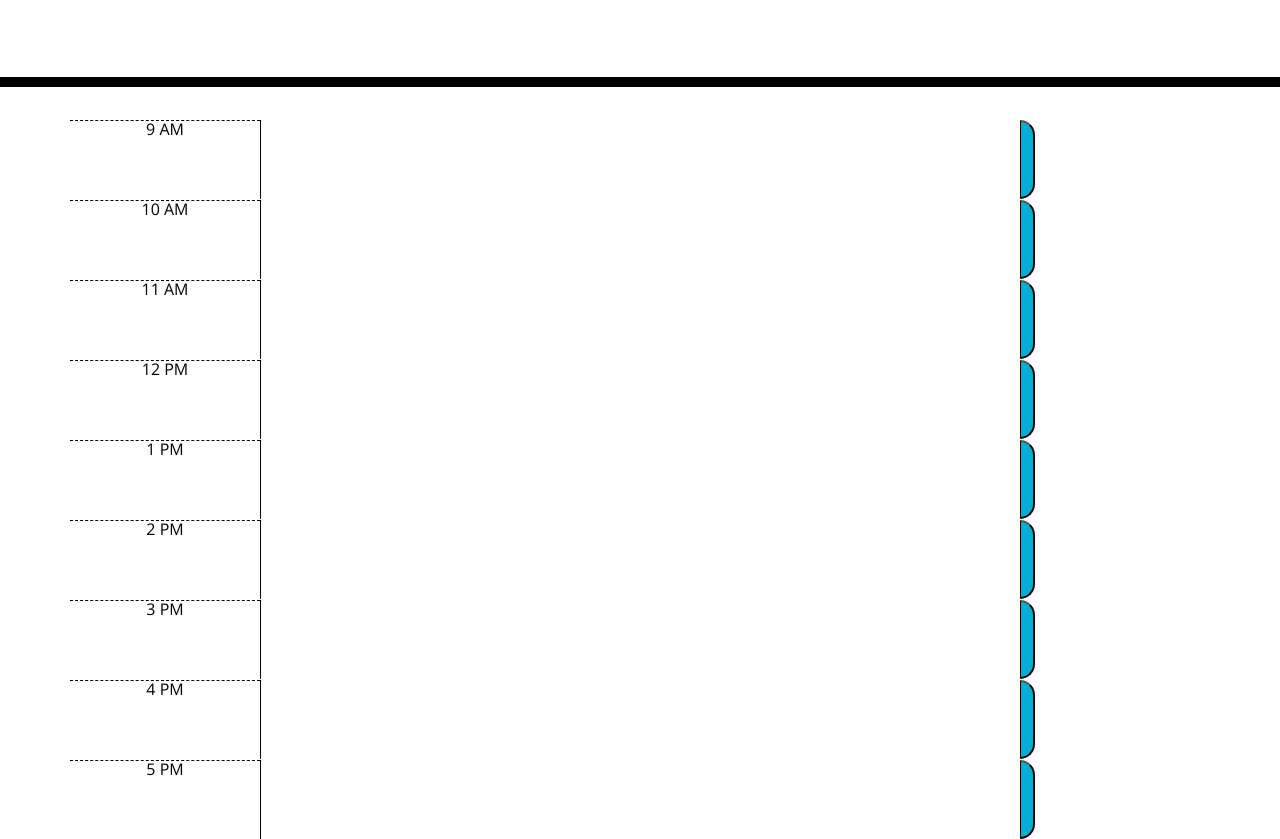
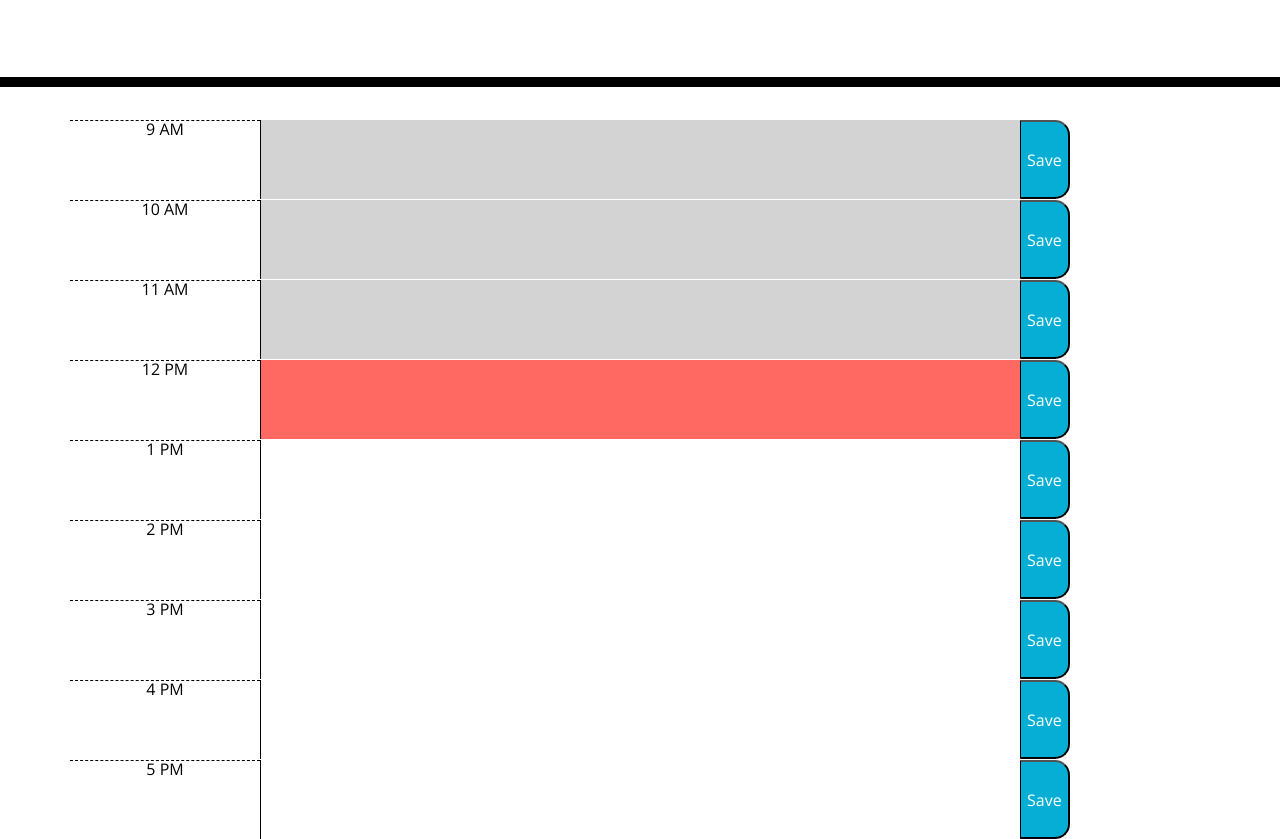
Before and after one commit to TriLea/aDailyPlanner, a plain HTML site: page Develop/index.html in a window 1280 px wide. Shown: the part 181-1020 px from the top of the page. Drawn offline with nearby package versions, Linux system fonts and the light colour scheme.

Commit message:
debugging steps, set static hour to try and find why future is not loading

```diff
--- a/Develop/index.html
+++ b/Develop/index.html
@@ -33,55 +33,55 @@
       <div class="row time-block">
         <div class="hour col-md-2">9 AM</div>
         <textarea id="9" class="textarea col-lg-8"></textarea>
-        <button class="saveBtn" onclick="save('9')" id="save_9"></button>
+        <button class="saveBtn" onclick="save('9')" id="save_9">Save</button>
       </div>
 
       <div class="row time-block">
         <div class="hour col-md-2">10 AM</div>
         <textarea id="10" class="textarea col-lg-8"></textarea>
-        <button class="saveBtn" onclick="save('10')" id="save_10"></button>
+        <button class="saveBtn" onclick="save('10')" id="save_10">Save</button>
       </div>
 
       <div class="row time-block">
         <div class="hour col-md-2 ">11 AM</div>
         <textarea id="11" class="textarea col-lg-8"></textarea>
-        <button class="saveBtn" onclick="save('11')" id="save_11"></button>
+        <button class="saveBtn" onclick="save('11')" id="save_11">Save</button>
       </div>
 
       <div class="row time-block">
         <div class="hour col-md-2 ">12 PM</div>
         <textarea id="12" class="textarea col-lg-8"></textarea>
-        <button class="saveBtn" onclick="save('12')" id="save_12"></button>
+        <button class="saveBtn" onclick="save('12')" id="save_12">Save</button>
       </div>
 
       <div class="row time-block">
         <div class="hour col-md-2">1 PM</div>
         <textarea id="13" class="textarea col-lg-8"></textarea>
-        <button class="saveBtn" onclick="save('13')" id="save_13"></button>
+        <button class="saveBtn" onclick="save('13')" id="save_13">Save</button>
       </div>
 
       <div class="row time-block">
         <div class="hour col-md-2 ">2 PM</div>
         <textarea id="14" class="textarea col-lg-8"></textarea>
-        <button class="saveBtn" onclick="save('14')" id="save_14"></button>
+        <button class="saveBtn" onclick="save('14')" id="save_14">Save</button>
       </div>
 
       <div class="row time-block">
         <div class="hour col-md-2 ">3 PM</div>
         <textarea id="15" class="textarea col-lg-8"></textarea>
-        <button class="saveBtn" onclick="save('15')" id="save_15"></button>
+        <button class="saveBtn" onclick="save('15')" id="save_15">Save</button>
       </div>
 
       <div class="row time-block">
         <div class="hour col-md-2 ">4 PM</div>
         <textarea id="16" class="textarea col-lg-8"></textarea>
-        <button class="saveBtn" onclick="save('16')" id="save_16"></button>
+        <button class="saveBtn" onclick="save('16')" id="save_16">Save</button>
       </div>
 
       <div class="row time-block">
         <div class="hour col-md-2 ">5 PM</div>
         <textarea id="17" class="textarea col-lg-8"></textarea>
-        <button class="saveBtn" onclick="save('17')" id="save_17"></button>
+        <button class="saveBtn" onclick="save('17')" id="save_17">Save</button>
       </div>
     </div>
 
--- a/Develop/script.js
+++ b/Develop/script.js
@@ -13,7 +13,7 @@ function reloadStorage()
     for (let i = 9; i < 18; i++)
     {
         let currentText = localStorage.getItem(i);
-        $("#" + i).text(currentText);
+        $("#" + i).val(currentText);
     }
 }
 
@@ -22,7 +22,8 @@ function save(textID)
     //save button
     //save to local storage
     currentText = $("#" + textID);
-    let text = currentText.text;
+    let text = currentText.val();
+    console.log(text);
     localStorage.setItem(textID, text);
 }
 
@@ -33,14 +34,16 @@ function displayColors()
     for (let i = 9; i < 18; i++)
     {
         currentElement = $("#" + i);
+        //hour = now.$H;
+        hour = 12; //for testing purposes
 
-        if (i > now.$H)
+        if (i > hour)
         {
             currentElement.removeClass("past");
             customElements.removeClass("present");
             currentElement.addClass("future");
         }
-        else if (i == now.$H)
+        else if (i == hour)
         {
             currentElement.removeClass("past");
             currentElement.removeClass("future");
```
